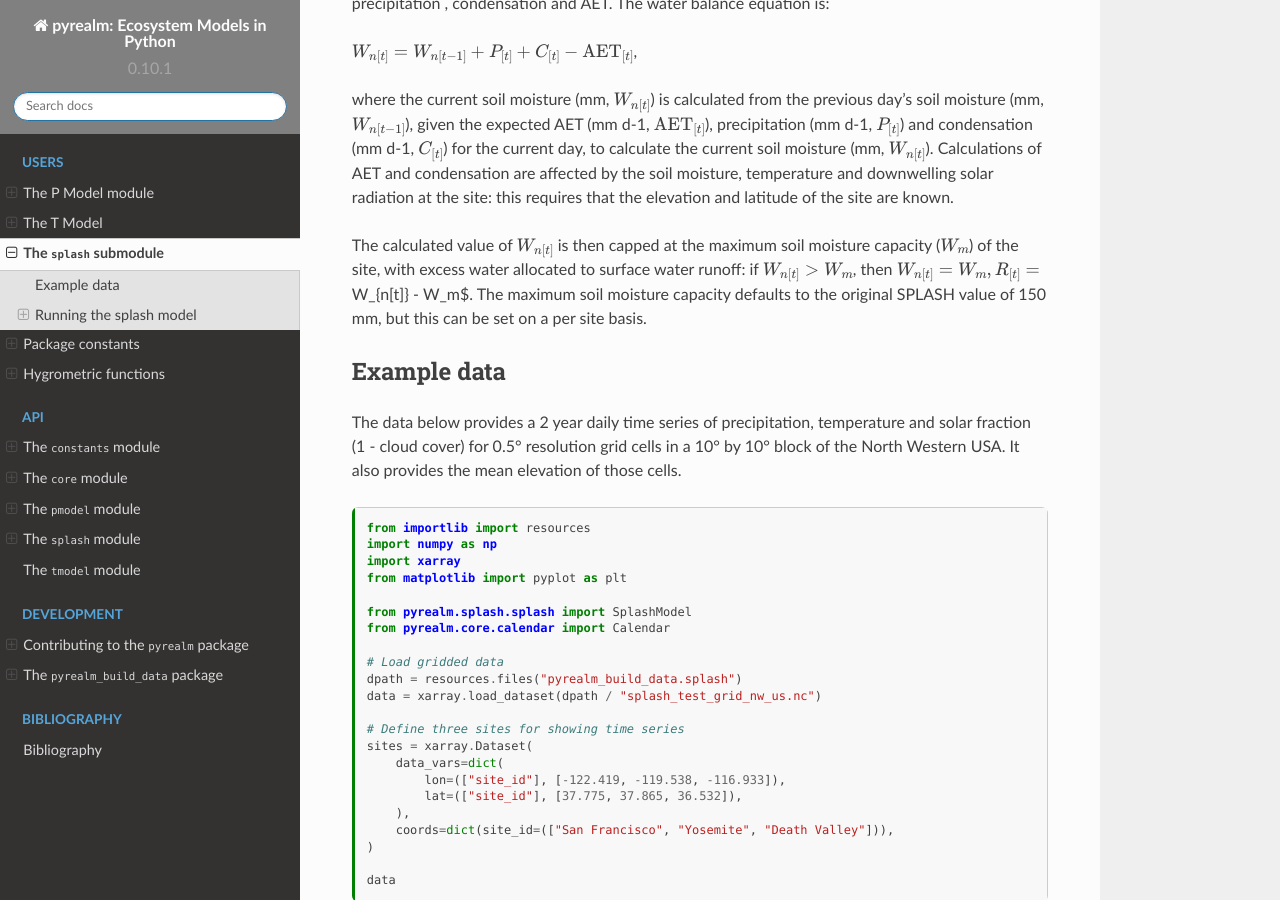
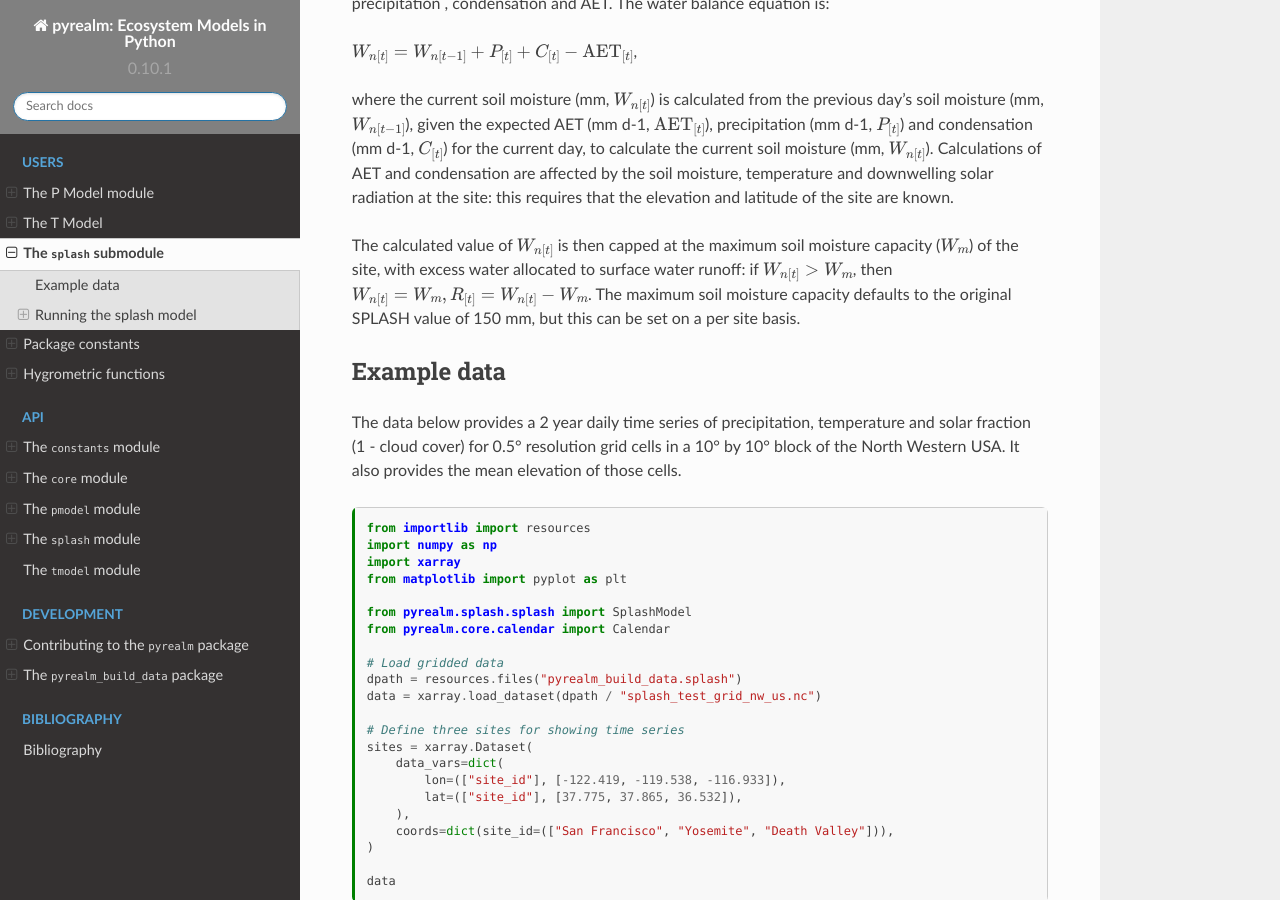
Before and after one commit to ImperialCollegeLondon/pyrealm, a Sphinx documentation site: the page built from docs/source/users/splash.md, in a window 1280 px wide and 900 px high, scrolled down 391 px. Built offline with Sphinx 7.4.7 and the Read the Docs theme 2.0.0, drawn with Linux system fonts in a browser that asks for light colours; cross-references to code outside the pages are shown as plain code.

```diff
--- a/docs/source/users/splash.md
+++ b/docs/source/users/splash.md
@@ -37,7 +37,7 @@ of the site are known.
 
 The calculated value of $W_{n[t]}$ is then capped at the maximum soil moisture capacity
 ($W_m$) of the site, with excess water allocated to surface water runoff: if $W_{n[t]} >
-W_m$, then $W_{n[t]} = W_m, R_{[t]} = $W_{n[t]} - W_m$. The maximum soil moisture
+W_m$, then $W_{n[t]} = W_m, R_{[t]} = W_{n[t]} - W_m$. The maximum soil moisture
 capacity defaults to the original SPLASH value of 150 mm, but this can be set on a per
 site basis.
 
```
